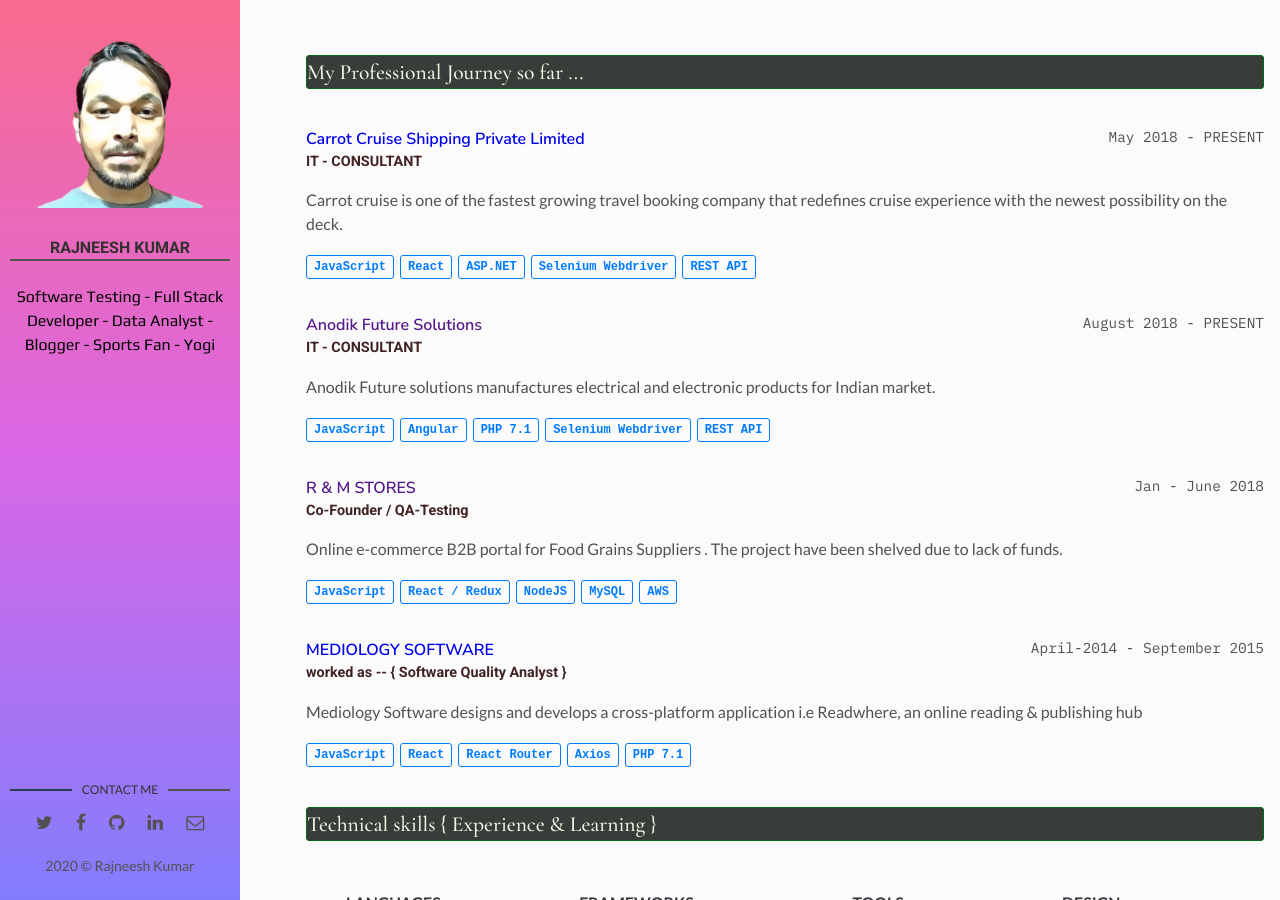
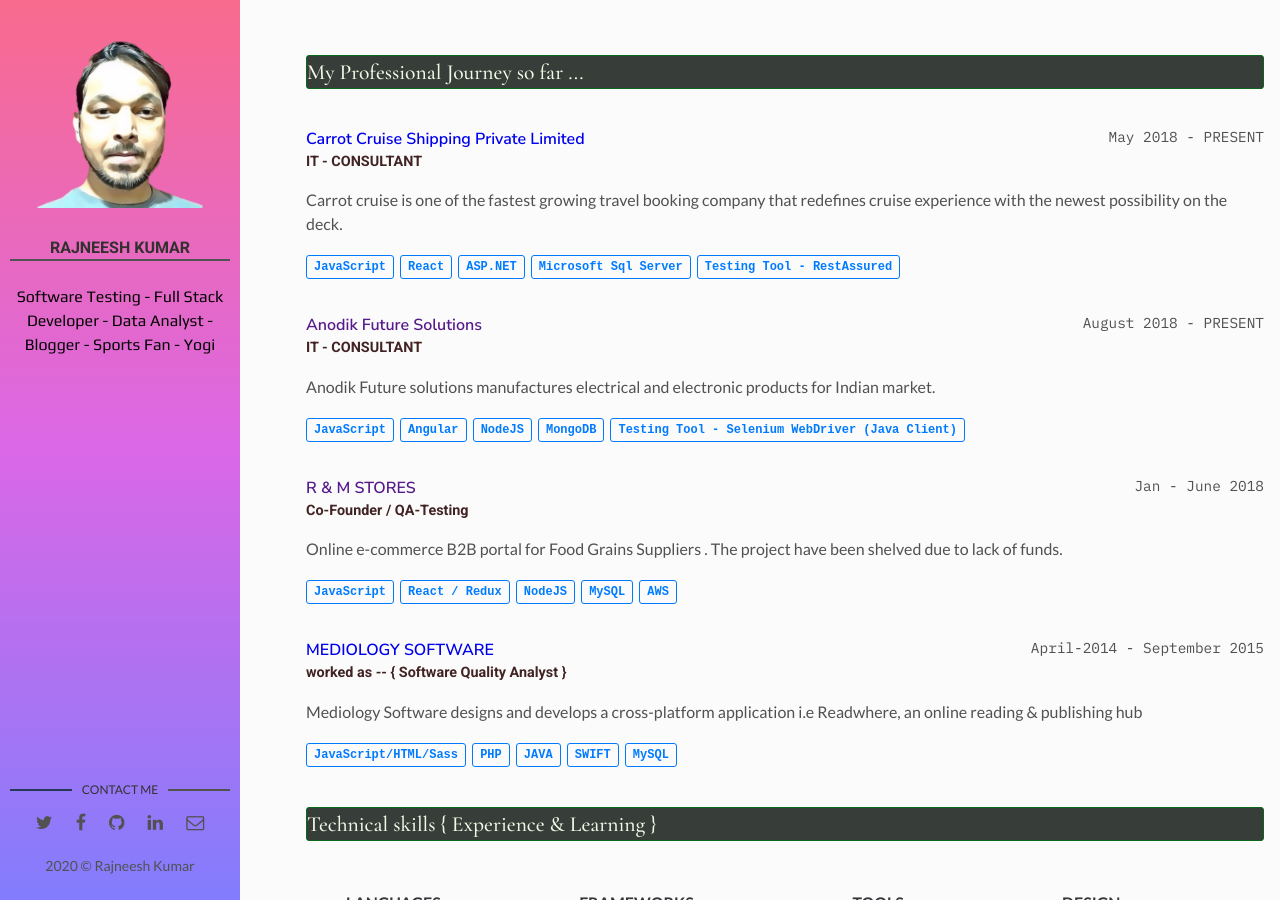
Before and after one commit to rajneesh-anand/dasraj, a Jekyll site: the page built from index.html, in a window 1280 px wide and 900 px high, scrolled down 883 px. Built offline with Jekyll 4.4.1, drawn with Linux system fonts in a browser that asks for light colours; some web fonts are replaced.

Commit message:
Update experience.yml

```diff
--- a/_data/experience.yml
+++ b/_data/experience.yml
@@ -7,8 +7,8 @@
     - thing: JavaScript
     - thing: React
     - thing: ASP.NET
-    - thing: Selenium Webdriver
-    - thing: REST API
+    - thing: Microsoft Sql Server
+    - thing: Testing Tool - RestAssured
 
 - company: Anodik Future Solutions
   time: August 2018 - PRESENT
@@ -17,9 +17,9 @@
   used:
     - thing: JavaScript
     - thing: Angular
-    - thing: PHP 7.1
-    - thing: Selenium Webdriver
-    - thing: REST API
+    - thing: NodeJS
+    - thing: MongoDB
+    - thing: Testing Tool - Selenium WebDriver (Java Client)
 
 - company: R & M STORES
   time: Jan - June 2018
@@ -38,8 +38,8 @@
   position: worked as -- { Software Quality Analyst }
   description: Mediology Software designs and develops a cross-platform application i.e Readwhere, an online reading & publishing hub
   used:
-    - thing: JavaScript
-    - thing: React
-    - thing: React Router
-    - thing: Axios
-    - thing: PHP 7.1
+    - thing: JavaScript/HTML/Sass
+    - thing: PHP
+    - thing: JAVA
+    - thing: SWIFT
+    - thing: MySQL
```
